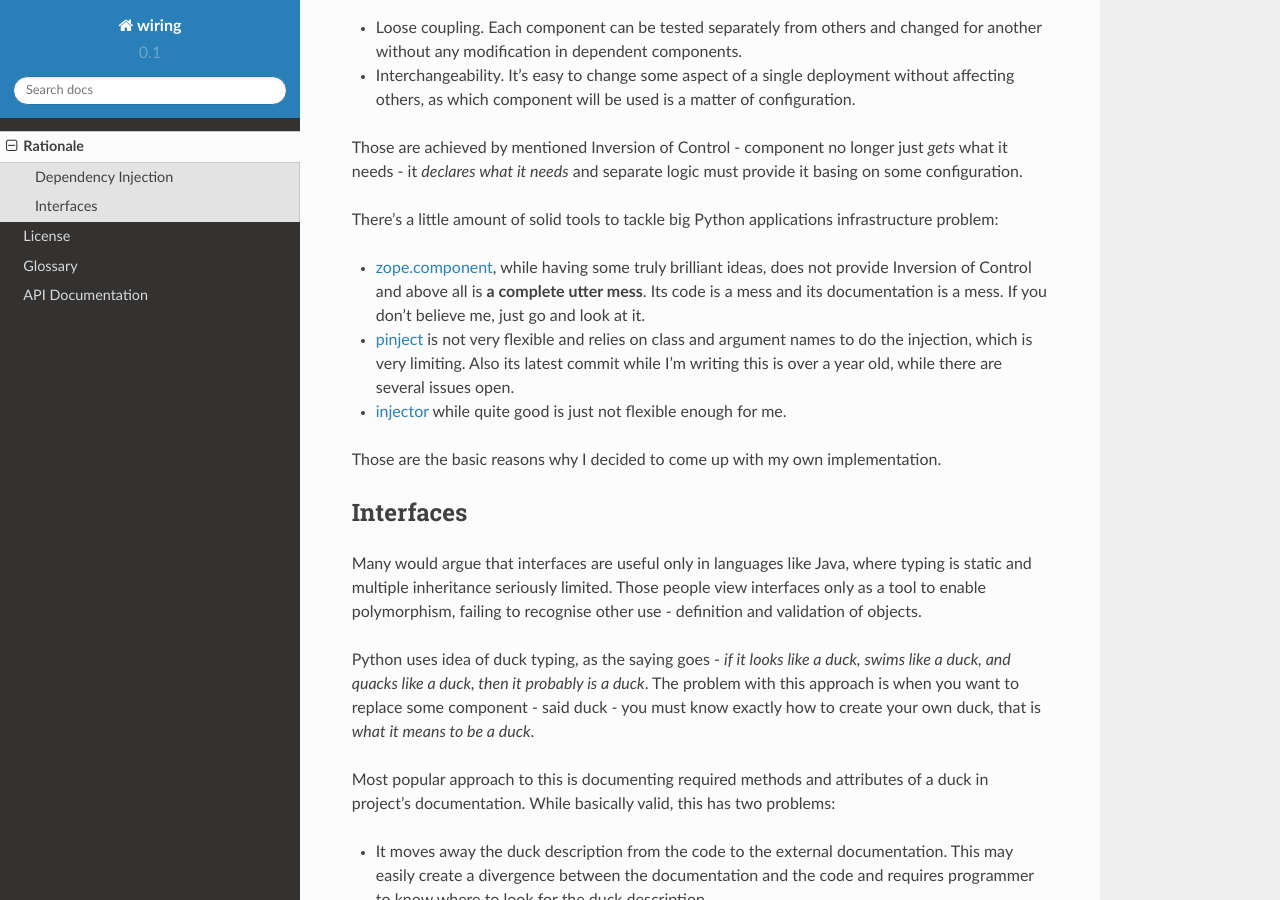
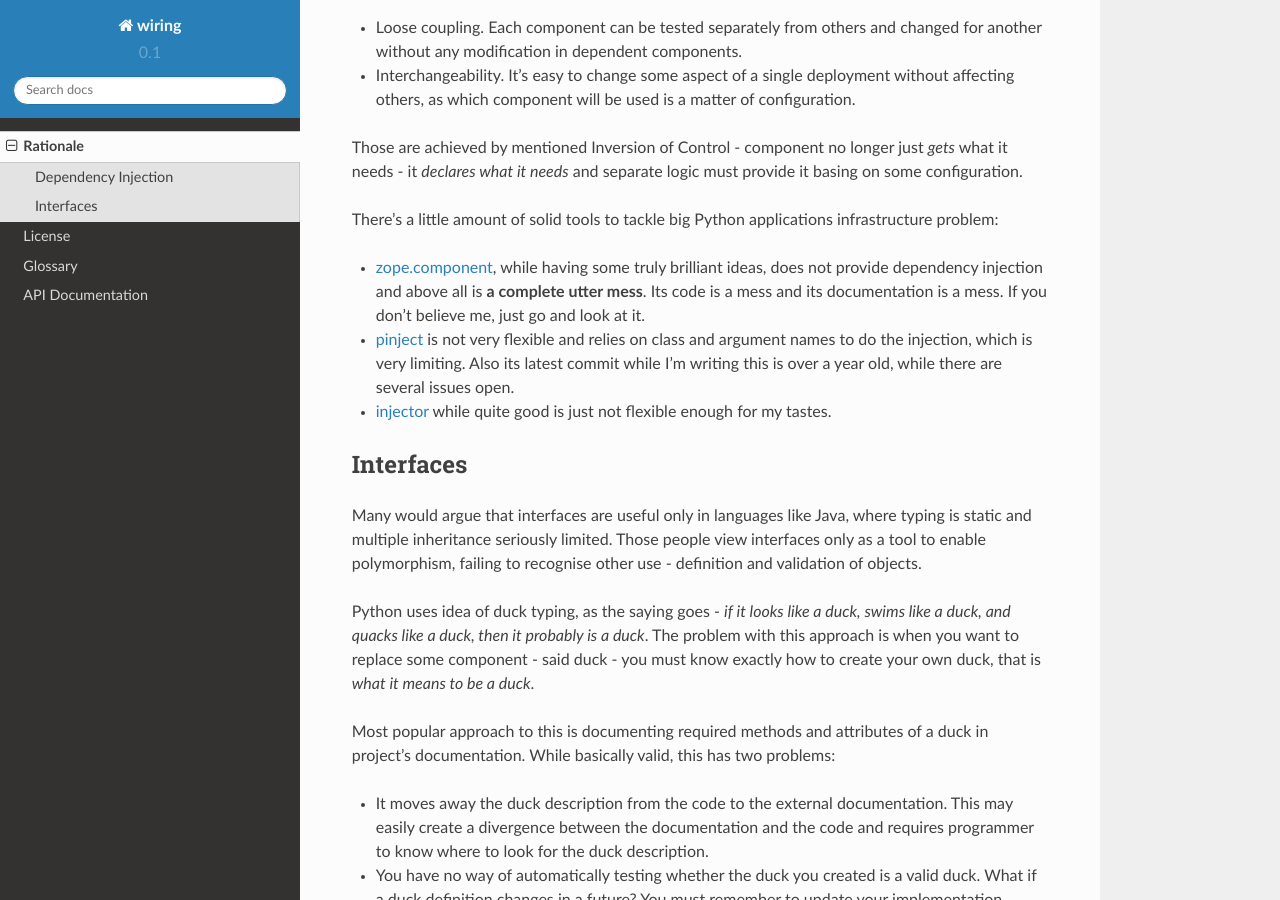
Before and after one commit to msiedlarek/wiring, a Sphinx documentation site: the page built from docs/rationale.rst, in a window 1280 px wide and 900 px high, scrolled down 584 px. Built offline with Sphinx 7.4.7 and the Read the Docs theme 2.0.0, drawn with Linux system fonts in a browser that asks for light colours.

Commit message:
Minor changes in rationale.

```diff
--- a/docs/rationale.rst
+++ b/docs/rationale.rst
@@ -35,16 +35,13 @@ There's a little amount of solid tools to tackle big Python applications
 infrastructure problem:
 
 * `zope.component`_, while having some truly brilliant ideas, does not provide
-  Inversion of Control and above all is **a complete utter mess**. Its code is
+  dependency injection and above all is **a complete utter mess**. Its code is
   a mess and its documentation is a mess. If you don't believe me, just go and
   look at it.
 * `pinject`_ is not very flexible and relies on class and argument names to do
   the injection, which is very limiting. Also its latest commit while I'm
   writing this is over a year old, while there are several issues open.
-* `injector`_ while quite good is just not flexible enough for me.
-
-Those are the basic reasons why I decided to come up with my own
-implementation.
+* `injector`_ while quite good is just not flexible enough for my tastes.
 
 .. _Inversion of Control: http://www.martinfowler.com/articles/injection.html
 .. _zope.component: https://pypi.python.org/pypi/zope.component
```
